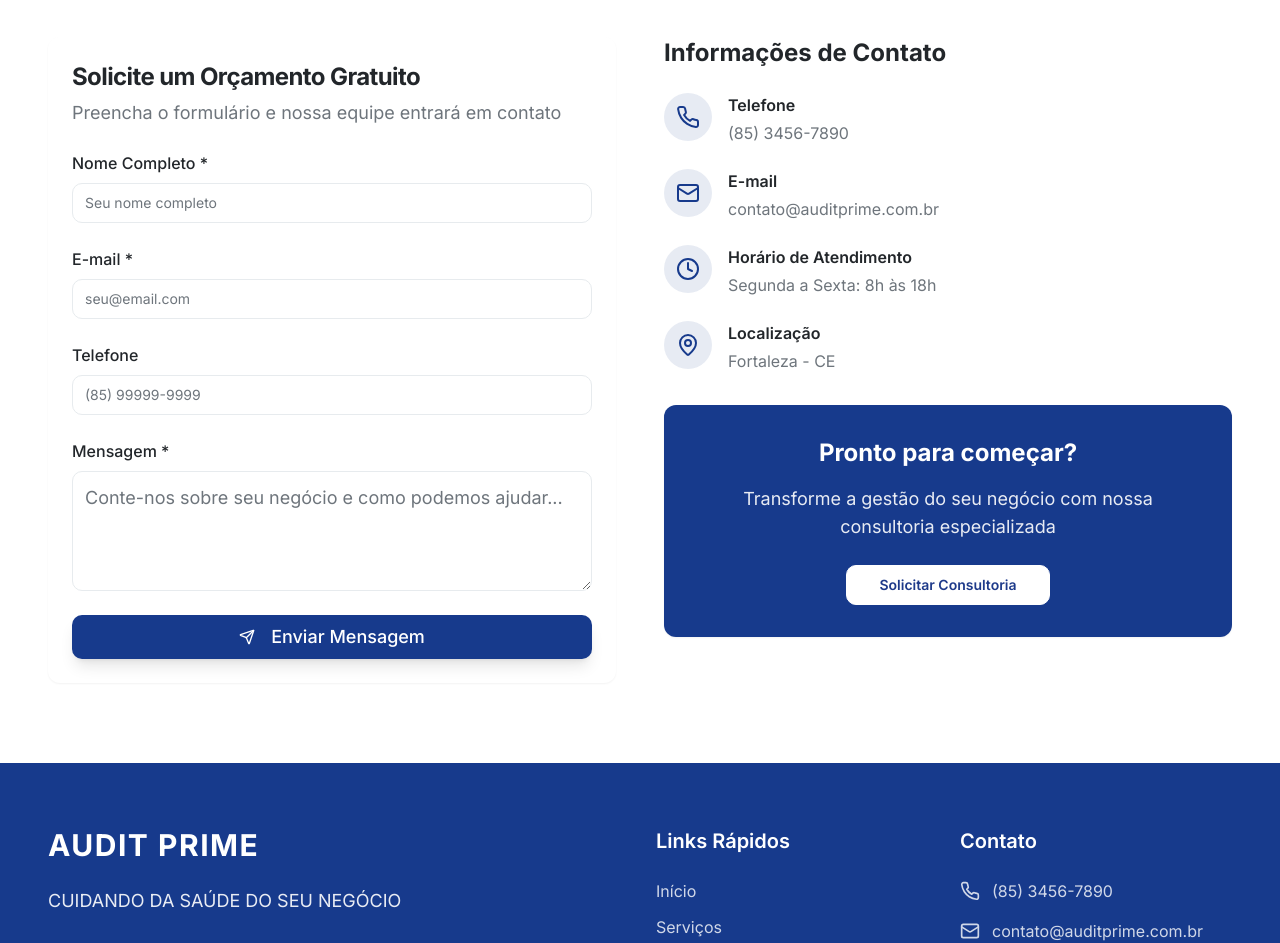
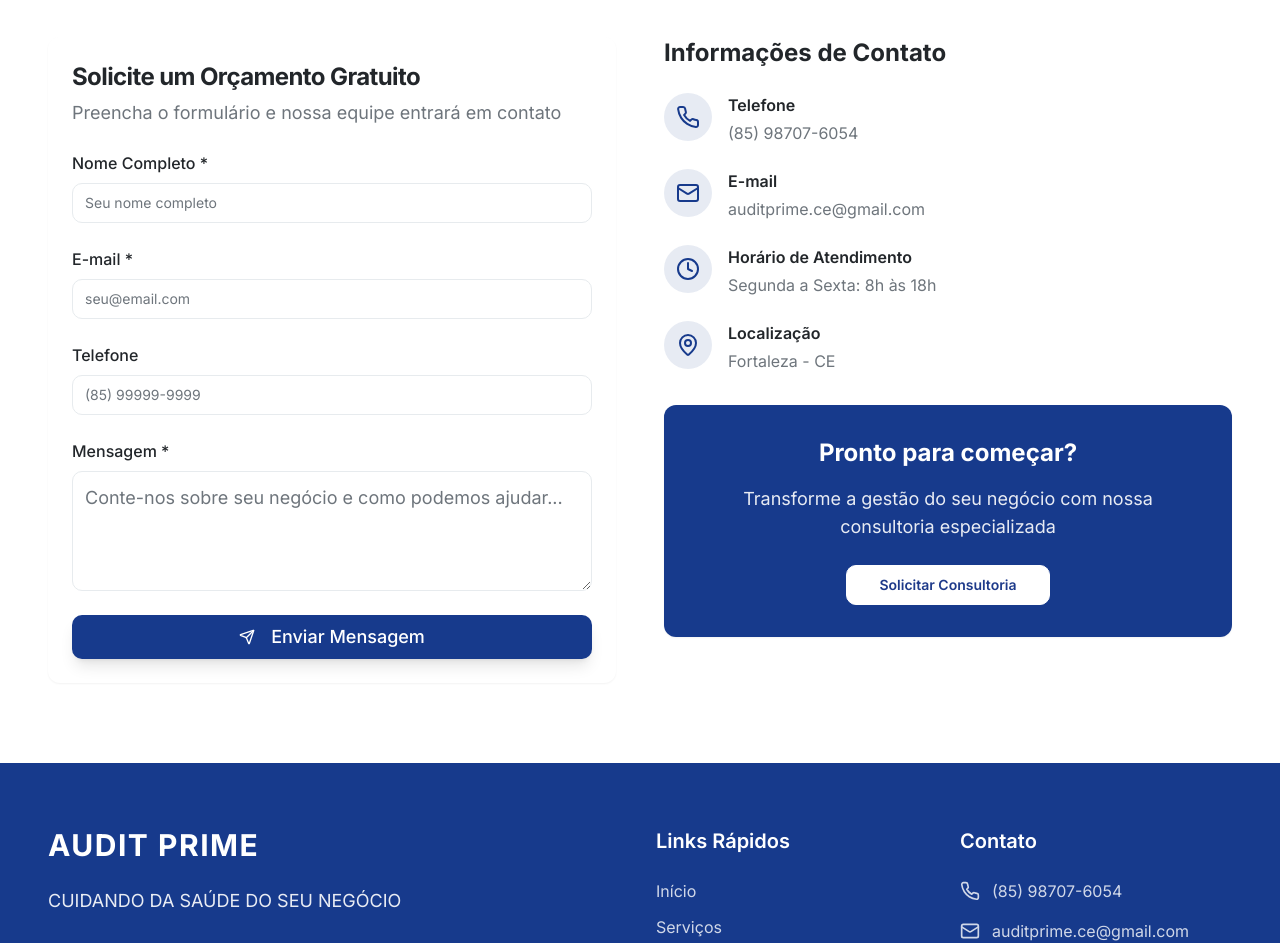
Before and after one commit to Ronald-silva/Audit-Prime, a React (Vite) app: page / in a window 1280 px wide. Shown: the part 4140-5083 px from the top of the page. Built offline with nearby package versions, Linux system fonts and the light colour scheme.

Commit message:
ajuste email e contato

```diff
--- a/src/components/Contact.tsx
+++ b/src/components/Contact.tsx
@@ -1,25 +1,24 @@
-import React, { useState } from 'react';
-import { Button } from '@/components/ui/button';
-import { Card, CardContent, CardDescription, CardHeader, CardTitle } from '@/components/ui/card';
-import { Input } from '@/components/ui/input';
-import { Label } from '@/components/ui/label';
-import { Textarea } from '@/components/ui/textarea';
+import React, { useState } from "react";
+import { Button } from "@/components/ui/button";
 import {
-  Phone,
-  Mail,
-  Clock,
-  MapPin,
-  Send
-} from 'lucide-react';
-import { useToast } from '@/hooks/use-toast';
-
+  Card,
+  CardContent,
+  CardDescription,
+  CardHeader,
+  CardTitle,
+} from "@/components/ui/card";
+import { Input } from "@/components/ui/input";
+import { Label } from "@/components/ui/label";
+import { Textarea } from "@/components/ui/textarea";
+import { Phone, Mail, Clock, MapPin, Send } from "lucide-react";
+import { useToast } from "@/hooks/use-toast";
 
 const Contact = () => {
   const [formData, setFormData] = useState({
-    name: '',
-    email: '',
-    phone: '',
-    message: ''
+    name: "",
+    email: "",
+    phone: "",
+    message: "",
   });
 
   const { toast } = useToast();
@@ -31,7 +30,7 @@ const Contact = () => {
       toast({
         title: "Erro",
         description: "Por favor, preencha todos os campos obrigatórios.",
-        variant: "destructive"
+        variant: "destructive",
       });
       return;
     }
@@ -39,50 +38,53 @@ const Contact = () => {
     // Simular envio do formulário
     toast({
       title: "Mensagem enviada!",
-      description: "Recebemos sua mensagem. Nossa equipe entrará em contato em até 24 horas."
+      description:
+        "Recebemos sua mensagem. Nossa equipe entrará em contato em até 24 horas.",
     });
 
     // Reset form
     setFormData({
-      name: '',
-      email: '',
-      phone: '',
-      message: ''
+      name: "",
+      email: "",
+      phone: "",
+      message: "",
     });
   };
 
-  const handleChange = (e: React.ChangeEvent<HTMLInputElement | HTMLTextAreaElement>) => {
+  const handleChange = (
+    e: React.ChangeEvent<HTMLInputElement | HTMLTextAreaElement>
+  ) => {
     setFormData({
       ...formData,
-      [e.target.name]: e.target.value
+      [e.target.name]: e.target.value,
     });
   };
 
   const contactInfo = [
     {
       icon: Phone,
-      title: 'Telefone',
-      info: '(85) 3456-7890',
-      link: 'tel:+558534567890'
+      title: "Telefone",
+      info: "(85) 98707-6054",
+      link: "tel:+5585987076054",
     },
     {
       icon: Mail,
-      title: 'E-mail',
-      info: 'contato@auditprime.com.br',
-      link: 'mailto:contato@auditprime.com.br'
+      title: "E-mail",
+      info: "auditprime.ce@gmail.com",
+      link: "mailto:auditprime.ce@gmail.com",
     },
     {
       icon: Clock,
-      title: 'Horário de Atendimento',
-      info: 'Segunda a Sexta: 8h às 18h',
-      link: null
+      title: "Horário de Atendimento",
+      info: "Segunda a Sexta: 8h às 18h",
+      link: null,
     },
     {
       icon: MapPin,
-      title: 'Localização',
-      info: 'Fortaleza - CE',
-      link: null
-    }
+      title: "Localização",
+      info: "Fortaleza - CE",
+      link: null,
+    },
   ];
 
   return (
@@ -222,12 +224,13 @@ const Contact = () => {
                   Pronto para começar?
                 </h4>
                 <p className="text-lg opacity-90 mb-6">
-                  Transforme a gestão do seu negócio com nossa consultoria especializada
+                  Transforme a gestão do seu negócio com nossa consultoria
+                  especializada
                 </p>
                 <Button
                   variant="outline"
                   className="bg-white text-blue-900 border-white font-semibold px-8 py-3"
-                  onClick={() => document.getElementById('name')?.focus()}
+                  onClick={() => document.getElementById("name")?.focus()}
                 >
                   Solicitar Consultoria
                 </Button>
--- a/src/components/Footer.tsx
+++ b/src/components/Footer.tsx
@@ -118,19 +118,19 @@ const Footer = () => {
               <div className="flex items-center space-x-3">
                 <Phone className="h-5 w-5 opacity-80" />
                 <a
-                  href="tel:+558534567890"
+                  href="tel:+5585987076054"
                   className="text-base opacity-80 hover:opacity-100 transition-opacity"
                 >
-                  (85) 3456-7890
+                  (85) 98707-6054
                 </a>
               </div>
               <div className="flex items-center space-x-3">
                 <Mail className="h-5 w-5 opacity-80" />
                 <a
-                  href="mailto:contato@auditprime.com.br"
+                  href="mailto:auditprime.ce@gmail.com"
                   className="text-base opacity-80 hover:opacity-100 transition-opacity"
                 >
-                  contato@auditprime.com.br
+                  auditprime.ce@gmail.com
                 </a>
               </div>
               <div className="flex items-start space-x-3">
```
